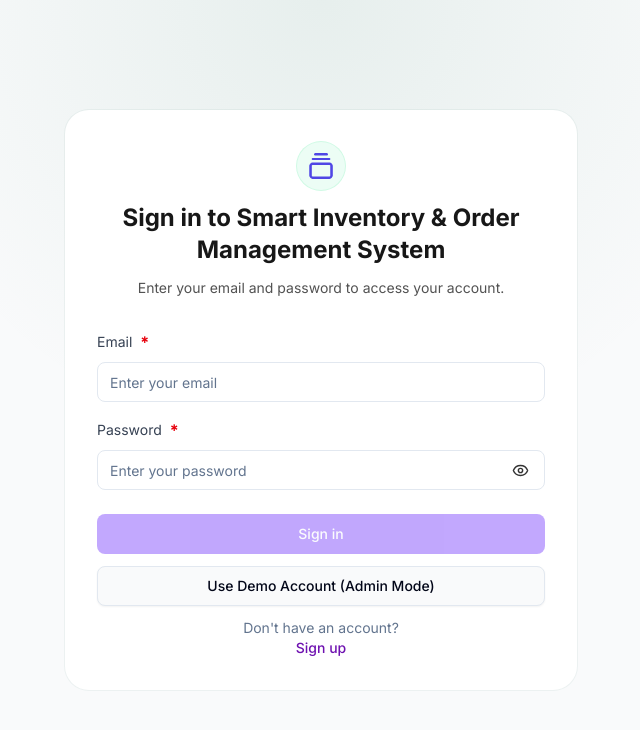
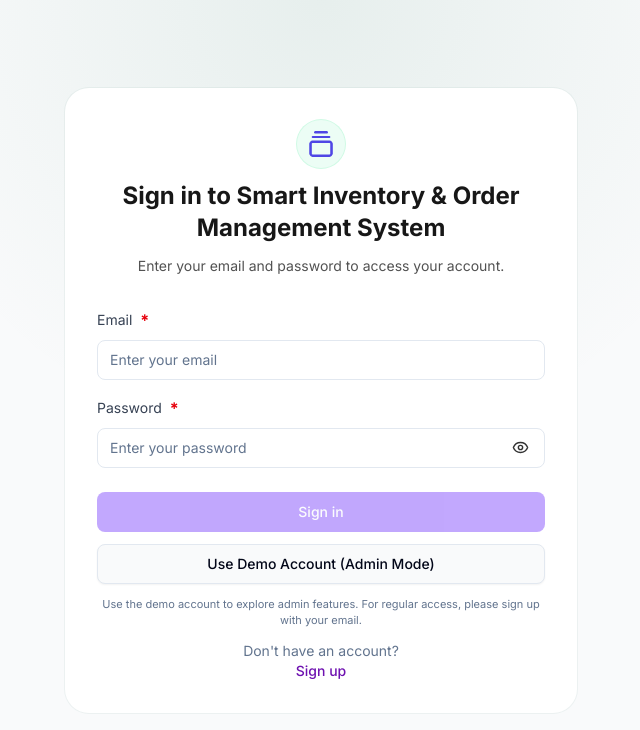
Before and after one commit to atik65/EAP-assessment-frontend, a React (Vite) app: page /login in a window 1280 px wide. Shown: the top 730 px of the page, without its empty margins (319-959 px from the left). Built offline with nearby package versions, Linux system fonts and the light colour scheme; no server answers.

Commit message:
fix: add guidance for demo account usage in login component

```diff
--- a/src/pages/auth/login/Login.jsx
+++ b/src/pages/auth/login/Login.jsx
@@ -126,6 +126,11 @@ export default function Login() {
               ? "Signing in..."
               : "Use Demo Account (Admin Mode)"}
           </Button>
+          {/* signup will create a normal role account -- so access admin try admin mode */}
+          <small className="text-[11px] text-muted-foreground text-center">
+            Use the demo account to explore admin features. For regular access,
+            please sign up with your email.
+          </small>
 
           {/* don't have an account? */}
           <div className="flex flex-col items-center justify-between text-sm text-muted-foreground">
```
